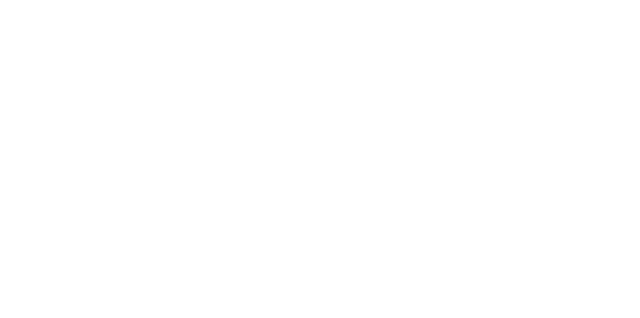
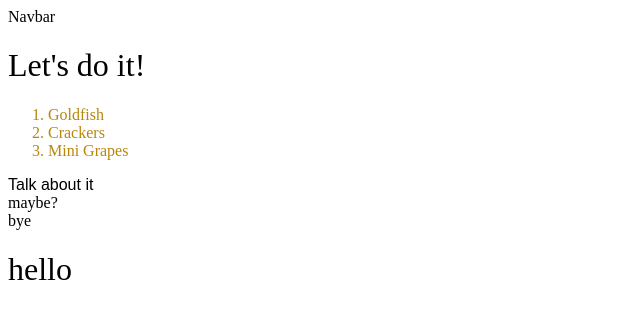
Before and after one commit to beccaallen/MyFirstProject, a plain HTML site: page index.html in a window 1280 px wide. Shown: the whole page, without its empty margins (0-640 px from the left). Drawn offline with Linux system fonts and the light colour scheme.

Commit message:
morning edits

```diff
--- a/index.html
+++ b/index.html
@@ -1,12 +1,36 @@
+
 <!DOCTYPE html>
 <html lang="en">
     <head>
         <meta charset="UTF-8">
         <meta http-equiv="X-UA-Compatible" content="IE=edge">
         <meta name="viewport" content="width=device-width, initial-scale=1.0">
-    <title>Document</title>
+        <title>Figuring it Out!</title>
+        <link rel="stylesheet" href="style.css">
     </head>
+
     <body>
+        <header>
+            <nav>Navbar</nav>
+        </header>
+        <main>
+            <h1>Let's do it!</h1>
+            <ol class="golden-list">
+                <li>Goldfish</li>
+                <li>Crackers</li>
+                <li>Mini Grapes</li>
+
+            </ol>
+            <article id="suggestion">
+                Talk about it
+            </article>
+            <section>
+                <div></div>
+            </section>
+            <aside> maybe? </aside>
+        </main>
+        <footer>bye</footer>
+        <h1>hello</h1>
 
     </body>
 </html>
--- /dev/null
+++ b/style.css
@@ -0,0 +1,10 @@
+h1{
+    font-weight: 200;
+}
+
+.golden-list {
+    color:darkgoldenrod ;
+}
+
+#suggestion {
+    font-family: fantasy;}
```
Lines whose indentation alone changed are shown as unchanged.
